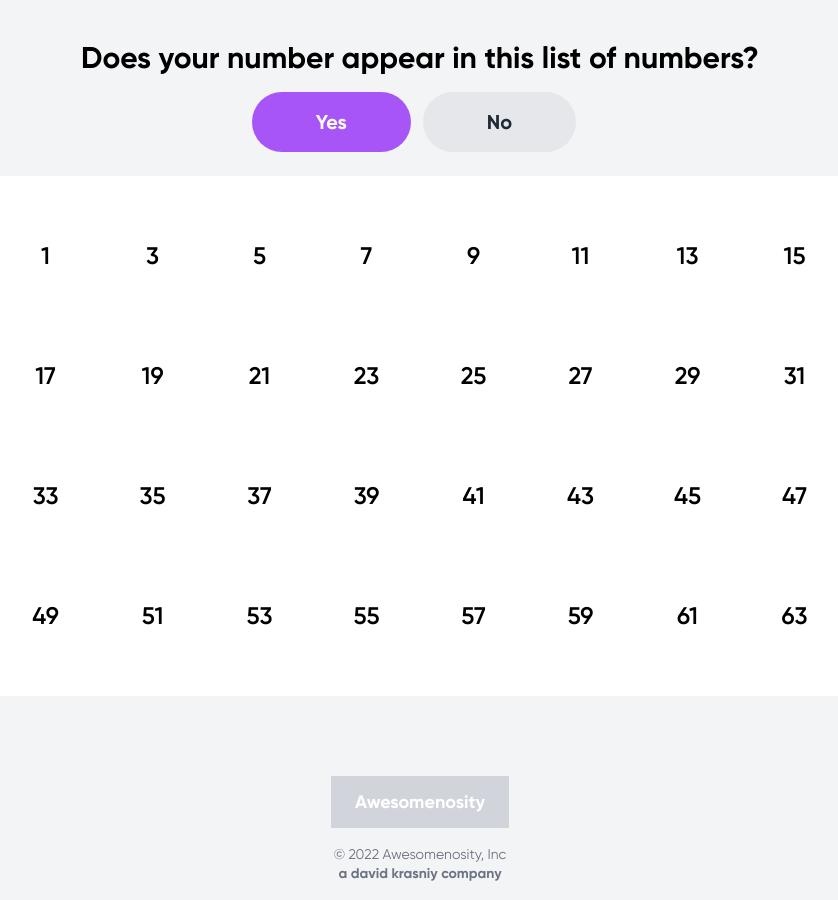
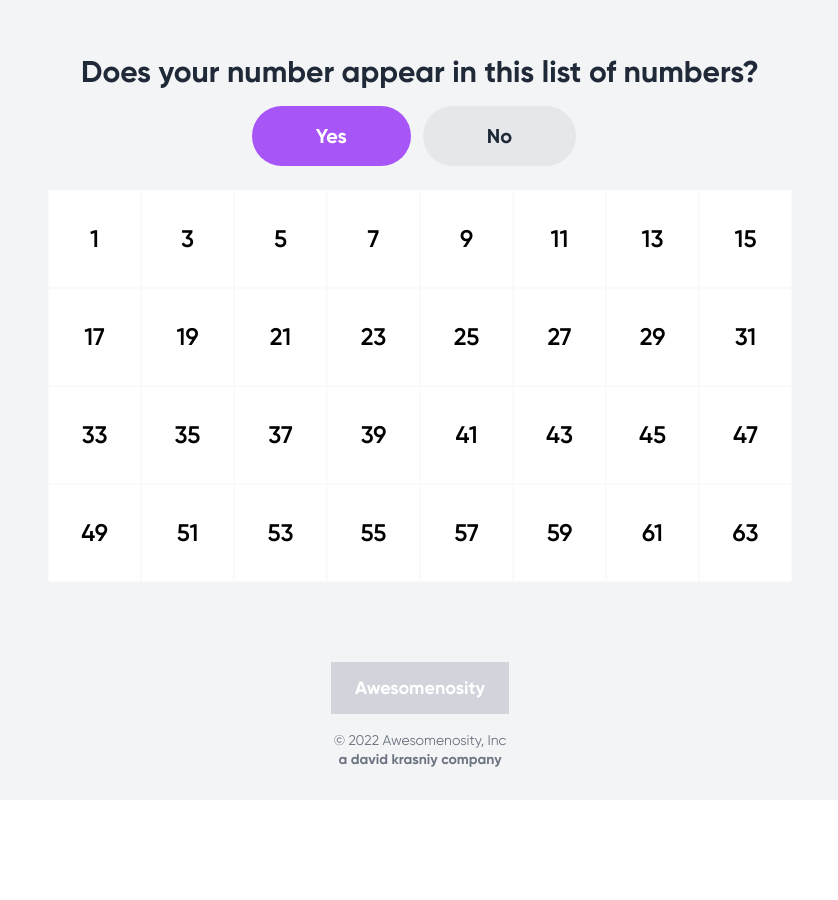
Before and after one commit to dkrasniy/awesomenosity, a Gatsby site: page / in a window 1280 px wide. Both pictures are taken after a click on the button "Begin". Shown: the whole page, without its empty margins (220-1058 px from the left). After the commit the page ends 800 px from the top, so only its background shows below. Built offline with nearby package versions, Linux system fonts and the light colour scheme; Gatsby itself is replaced by a stand-in of ours.

Commit message:
Update mathgame.tsx

```diff
--- a/src/components/mathgame.tsx
+++ b/src/components/mathgame.tsx
@@ -67,20 +67,20 @@ export default function MathGame() {
 
 
 
-        </div> : (screenNumber < 6 ? <> <h2 className='p-4 font-bold text-xl md:text-3xl mt-6 text-center'>Does your number appear in this list of numbers?</h2>
+        </div> : (screenNumber < 6 ? <> <h2 className='p-4 font-bold text-2xl md:text-3xl mt-6 text-center text-gray-800'>Does your number appear in this list of numbers?</h2>
 
             <div className='flex items-center mb-6'>
                 <button className='px-16 py-4 font-display bg-purple-500 rounded-full text-white font-bold text-xl mr-3 hover:bg-purple-600 transition-all' onClick={() => handleButtonSelection(true)}>Yes</button>
                 <button className='px-16 py-4  font-display bg-gray-200 rounded-full text-gray-800 font-bold text-xl mr-3 hover:bg-gray-300 transition-all' onClick={() => handleButtonSelection(false)}>No</button>
-            </div><div className='grid grid-cols-8 gap-6 max-w-4xl mx-auto font-display font-semibold text-2xl bg-white p-8'>
-                {values[screenNumber].map((number) => <div className='flex items-center justify-center p-8 text-center'>{number}</div>)}
+            </div><div className='grid grid-cols-8  max-w-4xl mx-auto font-display font-semibold text-xl md:text-2xl bg-white  '>
+                {values[screenNumber].map((number) => <div className='flex items-center justify-center p-6 text-center py-8 md:px-8 border border-gray-50'>{number}</div>)}
             </div> </> :
             <div className='flex justify-center flex-col'>
                 <h2 className='font-bold text-2xl md:text-3xl mt-6 text-center'>Your number must be... <span className='block text-center text-8xl my-6'>{guess}</span></h2>
 
                 <button className='px-16 py-4  font-display bg-gray-200 rounded-full text-gray-800 font-bold text-xl mr-3 hover:bg-gray-300 transition-all' onClick={() => { setGameStarted(false); setGuess(0); setScreenNumber(0); setScreenNumber(0); setNumberPresentOnPage([0, 0, 0, 0, 0, 0]) }}>Play Again</button>
 
-<p className='text-sm text-gray-700 font-display p-6 text-center '>Huge shout out to Professor <b>Jay Cummings</b>!</p>
+<p className='text-sm text-gray-700 font-display p-6 text-center '>Huge shout out to Professor <b>Jay Cummings</b> for the inspiration!</p>
             </div>)}
 
 
```
